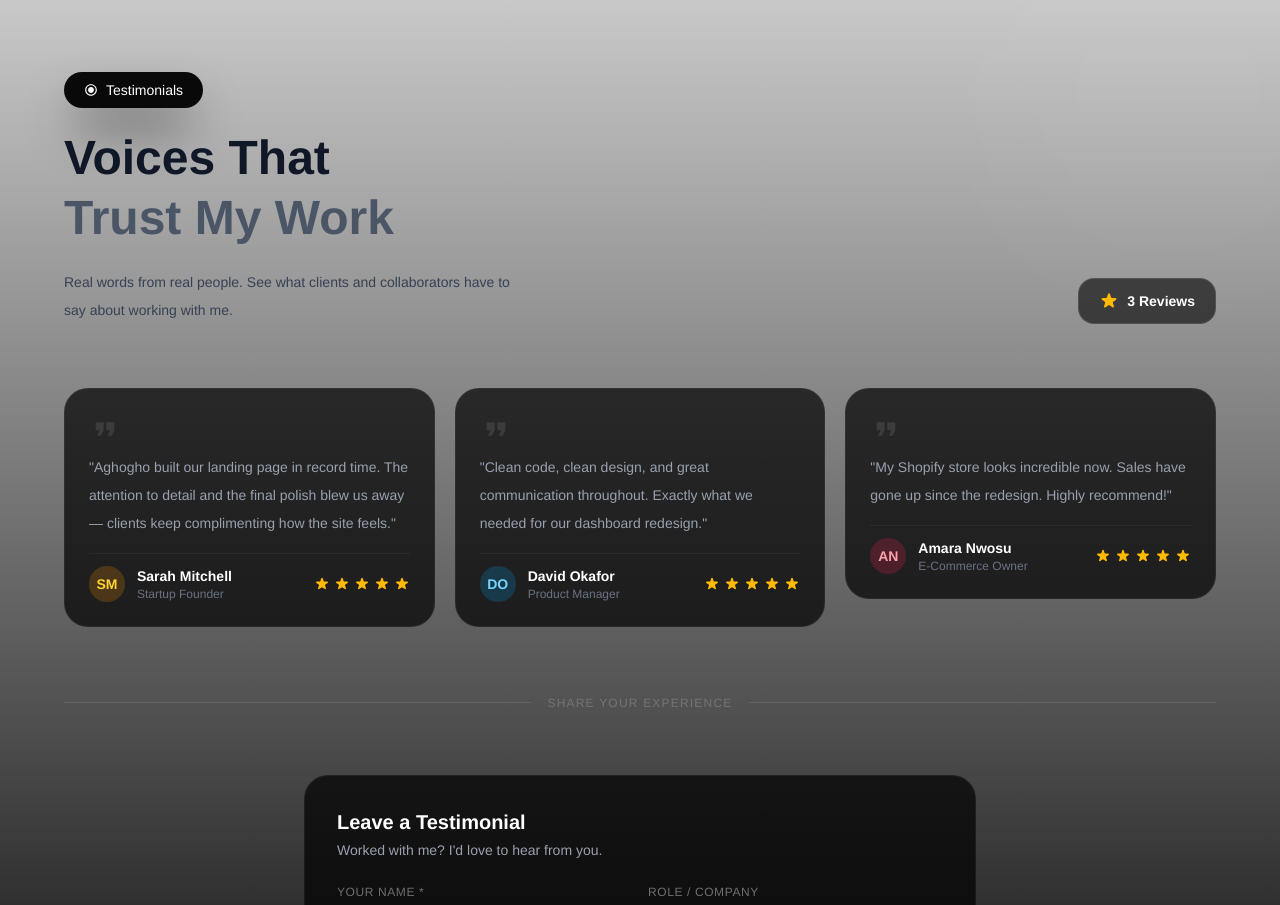
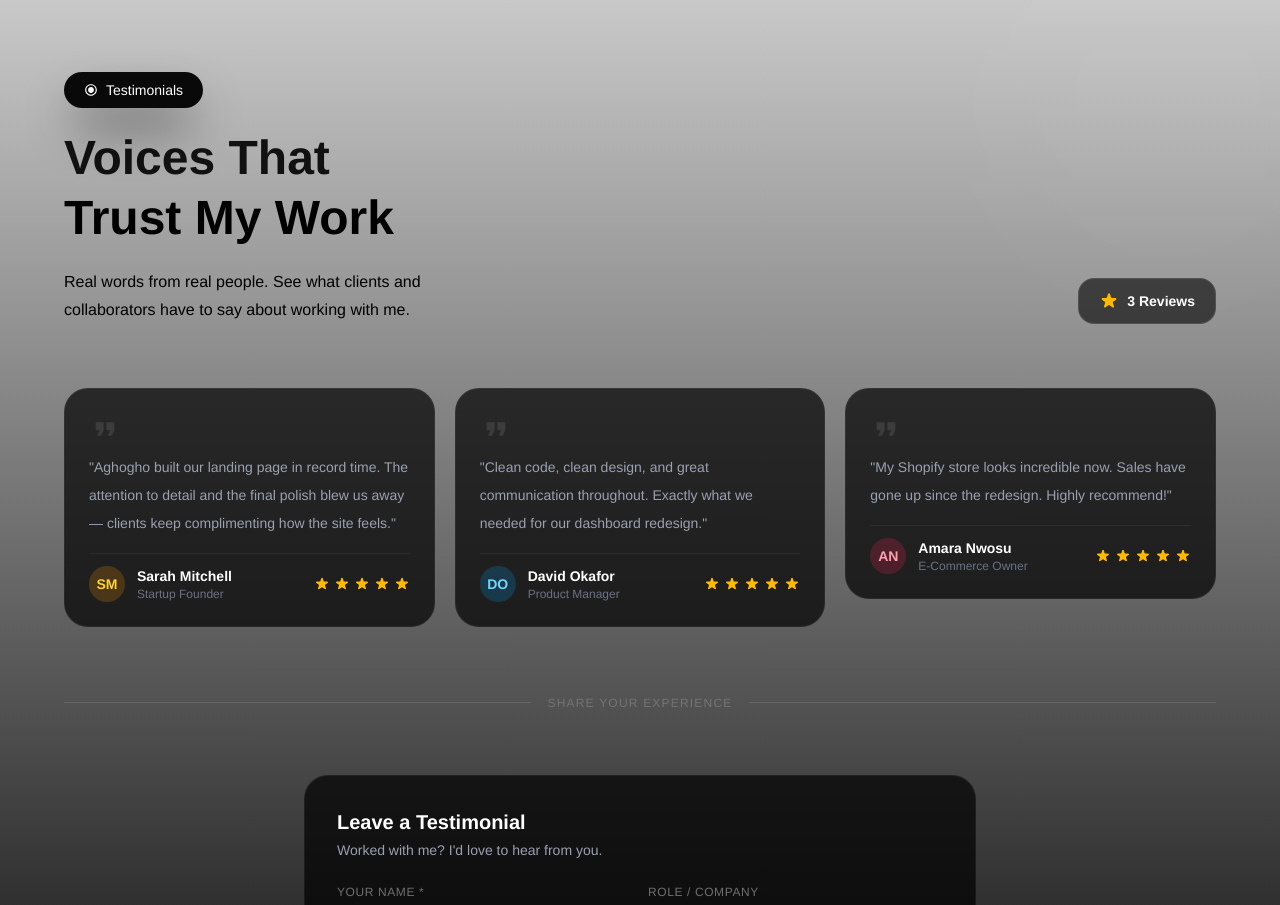
Before and after one commit to AghoghoOgbotor18/portfolio-website, a React (Vite) app: page / in a window 1280 px wide. Shown: the part 5100-6005 px from the top of the page. Built offline with nearby package versions, Linux system fonts and the light colour scheme; a web font is replaced by a local one.

Commit message:
style: change the text color of the section title and subtitle

```diff
--- a/src/components/Testimonials/Testimonials.jsx
+++ b/src/components/Testimonials/Testimonials.jsx
@@ -19,10 +19,10 @@ const Testimonials = () => {
                         <p className='bg-black/95 text-white py-2 px-5 rounded-full w-fit flex items-center gap-2 text-sm shadow-black shadow-2xl'>
                             <MdRadioButtonChecked /> Testimonials
                         </p>
-                        <h2 className='text-5xl max-sm:text-4xl font-semibold leading-tight text-gray-900'>
-                            Voices That <br /><span className='text-gray-600'>Trust My Work</span>
+                        <h2 className='text-5xl max-sm:text-4xl font-semibold leading-tight text-black/90'>
+                            Voices That <br /><span className='text-black'>Trust My Work</span>
                         </h2>
-                        <p className='text-gray-700 max-w-md leading-7 text-sm'>
+                        <p className='text-black max-w-md leading-7'>
                             Real words from real people. See what clients and collaborators have to say about working with me.
                         </p>
                     </div>
```
